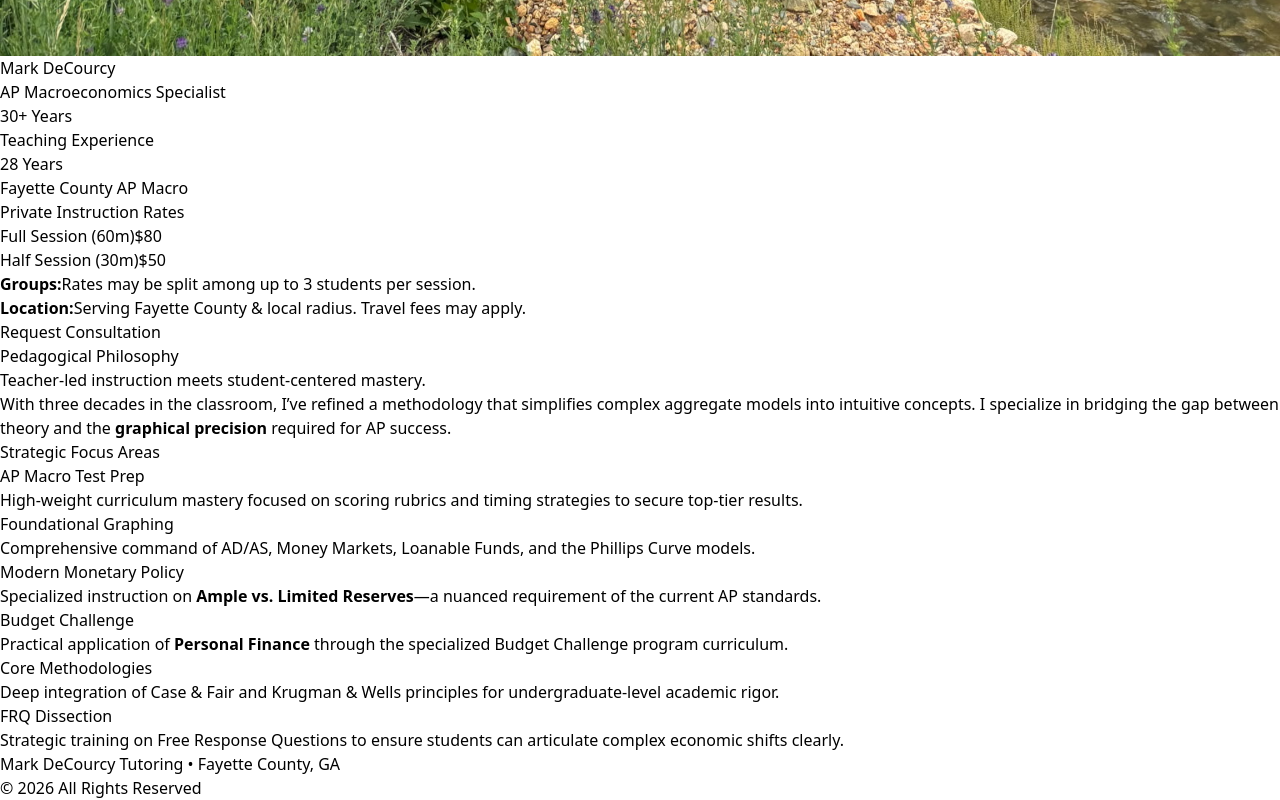
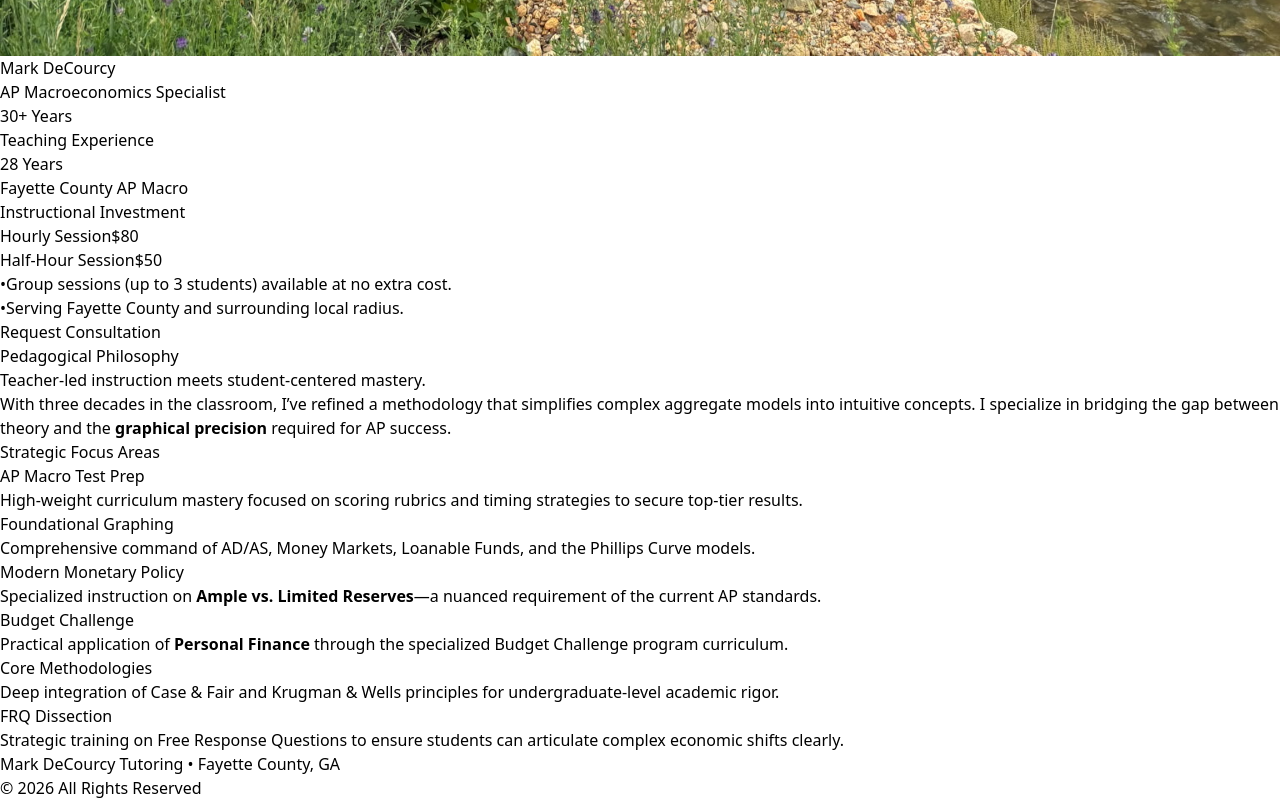
Before and after one commit to varunvaswani/mark-decourcy-tutoring, a React (Vite) app: page / in a window 1280 px wide. Shown: the part 1651-2451 px from the top of the page. Built offline with nearby package versions, Linux system fonts and the light colour scheme.

Commit message:
style: refine sidebar rates and policies for better readability and flow

```diff
--- a/src/App.tsx
+++ b/src/App.tsx
@@ -32,26 +32,30 @@ function App() {
             </div>
           </div>
 
-          {/* Rates */}
-          <div className="bg-stone-900/40 border border-stone-100/5 p-6 mb-10 rounded-sm">
-            <h3 className="text-amber-200/50 uppercase tracking-widest text-[9px] font-black mb-4 italic">Private Instruction Rates</h3>
-            <div className="flex justify-between items-baseline mb-3">
-              <span className="text-stone-300 text-sm font-serif italic">Full Session (60m)</span>
-              <span className="text-xl font-serif text-stone-50">$80</span>
-            </div>
-            <div className="flex justify-between items-baseline mb-6">
-              <span className="text-stone-300 text-sm font-serif italic">Half Session (30m)</span>
-              <span className="text-xl font-serif text-stone-50">$50</span>
+          {/* Investment & Policies - Re-integrated into the sidebar flow */}
+          <div className="space-y-8 mb-12 border-t border-stone-100/10 pt-10">
+            <div>
+              <h3 className="text-stone-500 uppercase tracking-widest text-[10px] font-black mb-5">Instructional Investment</h3>
+              <div className="space-y-3">
+                <div className="flex justify-between items-center">
+                  <span className="text-stone-300 font-serif">Hourly Session</span>
+                  <span className="text-2xl font-serif text-amber-200">$80</span>
+                </div>
+                <div className="flex justify-between items-center">
+                  <span className="text-stone-300 font-serif">Half-Hour Session</span>
+                  <span className="text-2xl font-serif text-amber-200">$50</span>
+                </div>
+              </div>
             </div>
 
-            <div className="pt-4 border-t border-stone-100/5 space-y-3">
-              <p className="text-[10px] text-stone-400 leading-relaxed italic">
-                <strong className="text-stone-300 not-italic uppercase tracking-tighter mr-1">Groups:</strong>
-                Rates may be split among up to 3 students per session.
+            <div className="space-y-3 text-xs text-stone-400 leading-relaxed">
+              <p className="flex items-start">
+                <span className="text-amber-200 mr-3">•</span>
+                <span>Group sessions (up to 3 students) available at no extra cost.</span>
               </p>
-              <p className="text-[10px] text-stone-400 leading-relaxed italic">
-                <strong className="text-stone-300 not-italic uppercase tracking-tighter mr-1">Location:</strong>
-                Serving Fayette County & local radius. Travel fees may apply.
+              <p className="flex items-start">
+                <span className="text-amber-200 mr-3">•</span>
+                <span>Serving Fayette County and surrounding local radius.</span>
               </p>
             </div>
           </div>
```
